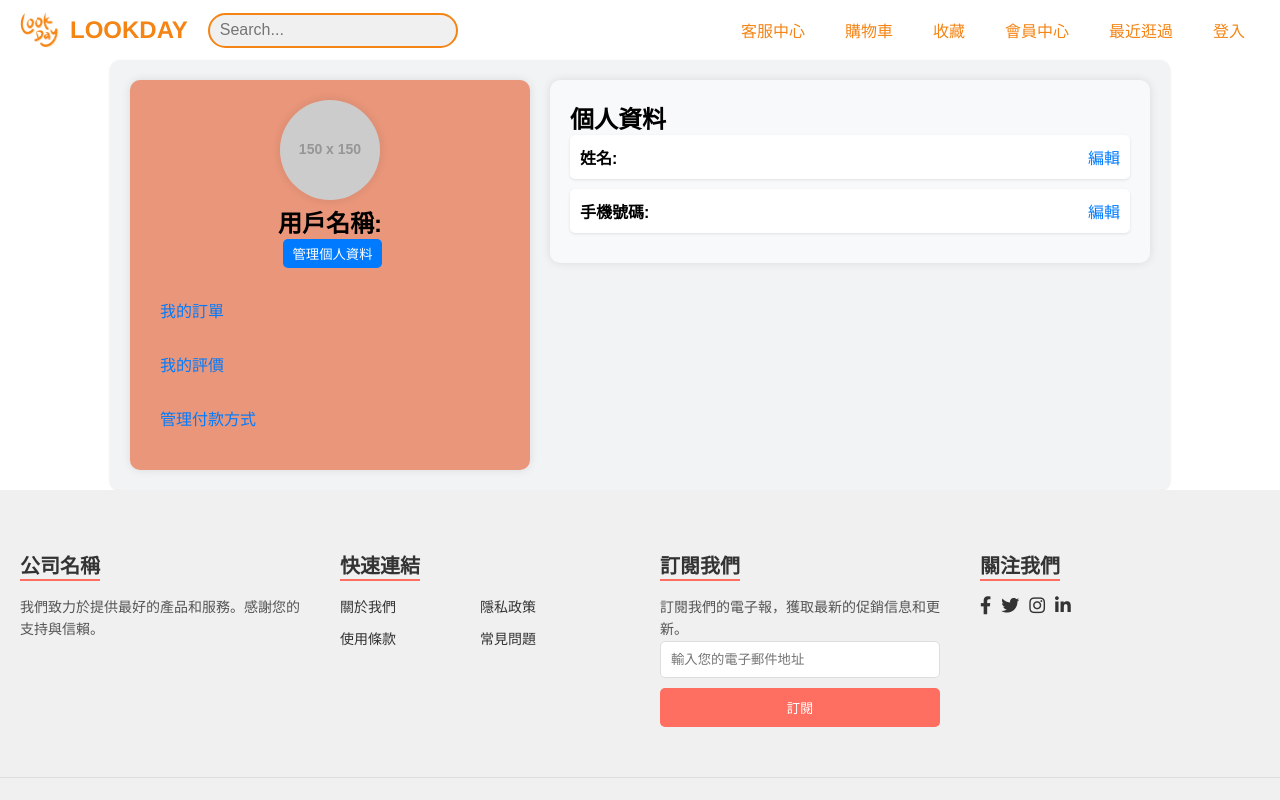
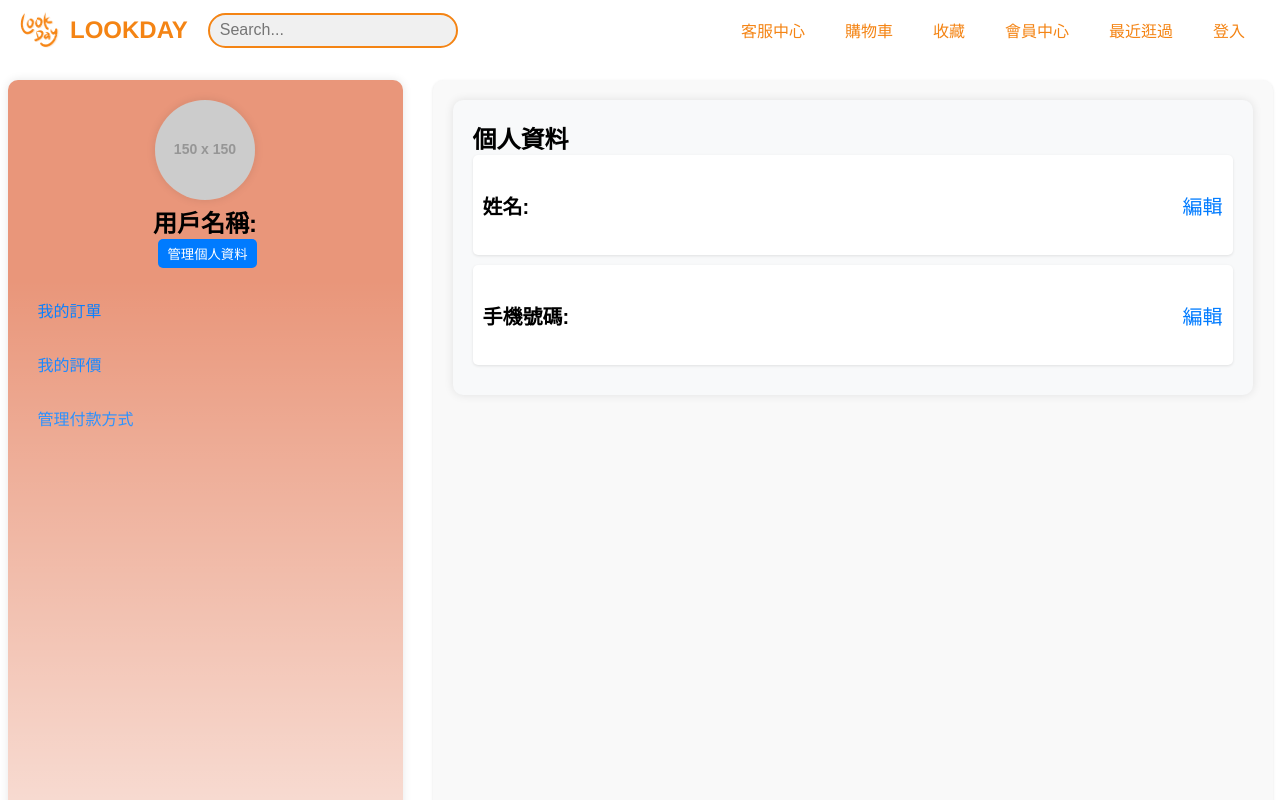
Before and after one commit to wei-aaaaaa/LKD_REE-main, a React (Vite) app: page /member in a window 1280 px wide. Built offline with nearby package versions, Linux system fonts and the light colour scheme; no server answers.

Commit message:
會員中心修改不爆閃

```diff
--- a/package.json
+++ b/package.json
@@ -23,6 +23,7 @@
     "react-range": "^1.8.14",
     "react-router-dom": "^6.23.1",
     "react-slick": "^0.30.2",
+    "react-transition-group": "^4.4.5",
     "slick-carousel": "^1.8.1"
   },
   "devDependencies": {
--- /dev/null
+++ b/src/componentsJSX/MemberCenter/AddReview.css
@@ -0,0 +1,28 @@
+.add-review-form {
+    display: flex;
+    flex-direction: column;
+    gap: 1rem;
+}
+
+.form-group {
+    display: flex;
+    align-items: center;
+    gap: 0.5rem;
+}
+
+label {
+    flex: 0 0 auto;
+}
+
+textarea {
+    flex: 1;
+    resize: none; /* 禁止縮放 */
+    height: 2rem; /* 調整為所需的高度 */
+    font-size: 16px;
+}
+
+input[type="number"] {
+    margin-top: 5px;
+    height: 2rem; /* 調整為所需的高度 */
+    font-size: 16px;
+}
--- a/src/componentsJSX/MemberCenter/AddReview.jsx
+++ b/src/componentsJSX/MemberCenter/AddReview.jsx
@@ -1,4 +1,5 @@
 import React, { useState, useEffect } from 'react';
+import './AddReview.css'; // 引入CSS文件
 
 const AddReview = ({ userId, activityId }) => {
     const [comment, setComment] = useState('');
@@ -44,6 +45,8 @@ const AddReview = ({ userId, activityId }) => {
             if (response.ok) {
                 setMessage('評論提交成功');
                 setHasReviewed(true); // 更新 hasReviewed 狀態
+                alert('評論提交成功'); // 彈出提示框
+                window.location.reload(); // 提交評論後重新整理頁面
             } else {
                 const data = await response.json();
                 console.error('Error response data:', data);
@@ -57,21 +60,20 @@ const AddReview = ({ userId, activityId }) => {
 
     return (
         <div className="add-review-form">
-{/*            <h2>新增評論</h2>*/}
             {hasReviewed ? (
                 <p>已評論</p>
             ) : (
                 <form onSubmit={handleSubmit}>
-                    <div>
-                        <label>評論:</label>
+                    <div className="form-group">
+                        <label>留下評論:</label>
                         <textarea
                             value={comment}
                             onChange={(e) => setComment(e.target.value)}
                             required
                         ></textarea>
                     </div>
-                    <div>
-                        <label>評分:</label>
+                    <div className="form-group">
+                        <label>評分分數:</label>
                         <input
                             type="number"
                             step="0.1" // 確保輸入步長為0.1
--- a/src/componentsJSX/MemberCenter/OrderList.css
+++ b/src/componentsJSX/MemberCenter/OrderList.css
@@ -1,12 +1,3 @@
-.user-profile {
-    width: 600px;
-    margin: 0 auto;
-    font-family: Arial, sans-serif;
-    background-color: #f8f9fa;
-    padding: 20px;
-    border-radius: 10px;
-    box-shadow: 0 0 10px rgba(0, 0, 0, 0.1);
-}
 
 .profile-header {
     display: flex;
@@ -74,6 +65,7 @@
         }
 
 .order-list {
+    width: 1000px;;
     padding: 20px;
     background-color: #f8f9fa;
     border-radius: 10px;
--- /dev/null
+++ b/src/componentsJSX/MemberCenter/Payment.jsx
@@ -0,0 +1,12 @@
+import React from 'react';
+
+const Payment = () => {
+    return (
+        <div className="payment">
+            <h2>付款方式</h2>
+            <p>目前無付款方式</p>
+        </div>
+    );
+};
+
+export default Payment;
--- a/src/componentsJSX/MemberCenter/Sidebar.css
+++ b/src/componentsJSX/MemberCenter/Sidebar.css
@@ -1,9 +1,23 @@
 .sidebar {
-    width: 400px;
+    width: 500px;
     background-color: darksalmon;
     padding: 20px;
     border-radius: 10px;
     box-shadow: 0 0 10px rgba(0, 0, 0, 0.1);
+    position: relative;
+    overflow: hidden;
+    height: 1000px;
+}
+
+.sidebar::after {
+    content: '';
+    position: absolute;
+    bottom: 0;
+    left: 0;
+    width: 500%;
+    height: 800px; /* 根據需要調整高度 */
+    background: linear-gradient(to bottom, rgba(255, 255, 255, 0), white);
+    pointer-events: none;
 }
 
 .profile {
@@ -11,7 +25,6 @@
     margin-bottom: 20px;
 }
 .profile button {
-
     margin-left: 5px;
     padding: 5px 10px;
     border: none;
@@ -19,9 +32,7 @@
     color: white;
     border-radius: 5px;
     cursor: pointer;
-
 }
-
 .profile button:hover {
     background-color: #0056b3;
 }
--- a/src/componentsJSX/MemberCenter/UserProfile.css
+++ b/src/componentsJSX/MemberCenter/UserProfile.css
@@ -1,5 +1,5 @@
 .user-profile {
-    width: 600px;
+    width: 800px;
     margin: 0 auto;
     font-family: Arial, sans-serif;
     background-color: #f8f9fa;
@@ -13,6 +13,7 @@
     justify-content: space-between;
     align-items: center;
     margin-bottom: 20px;
+
 }
 
     .profile-header img {
@@ -35,10 +36,13 @@
     background-color: #fff;
     border-radius: 5px;
     box-shadow: 0 1px 3px rgba(0, 0, 0, 0.1);
+    height: 100px; /* 設置欄位高度 */
+    font-size: 20px;
 }
 
     .profile-item span {
         font-weight: bold;
+
     }
 
     .profile-item a {
@@ -57,6 +61,7 @@
         padding: 5px;
         border: 1px solid #ced4da;
         border-radius: 5px;
+        font-size: 14px;
     }
 
     .profile-item button {
--- a/src/pages/Member.css
+++ b/src/pages/Member.css
@@ -1,18 +1,27 @@
+
 .member-center {
+    display: flex;
+    max-width: 1305px;
+    margin: auto;
+    padding: 20px;
+    background-color: white;
+    border-radius: 10px;
+    position: relative; /* 确保内容相对定位 */
+}
+
+
+
+.content {
+    flex: 1;
+    margin-left: 30px; /* 確保內容不會覆蓋 Sidebar */
     padding: 20px;
     background-color: #f9f9f9;
     border-radius: 10px;
-    display: flex;
-    max-width: 1200px;
-    margin: auto;
-    padding: 20px;
-    background-color: #f1f3f5;
     box-shadow: 0 1px 3px rgba(0, 0, 0, 0.1);
+    transition: all 0.3s ease; /* 添加過渡效果 */
+    min-height: 600px; /* 設置最小高度以防止縮小 */
 }
-.content {
-    flex: 1;
-    margin-left: 20px;
-}
+
 
 .member-center h1 {
     text-align: center;
@@ -49,3 +58,45 @@
 .member-actions button:hover {
     background-color: #0056b3;
 }
+
+.fade-enter {
+    opacity: 0;
+    transform: scale(0.9);
+}
+.fade-enter-active {
+    opacity: 1;
+    transform: scale(1);
+    transition: opacity 300ms, transform 300ms;
+}
+.fade-exit {
+    opacity: 1;
+    transform: scale(1);
+}
+.fade-exit-active {
+    opacity: 0;
+    transform: scale(0.9);
+    transition: opacity 300ms, transform 300ms;
+}
+
+.member-center {
+    display: flex;
+}
+
+.sidebar {
+    width: 200px;
+    position: fixed;
+}
+
+.payment {
+    text-align: center;
+    width: 800px; ;
+}
+
+.payment h2 {
+    margin-bottom: 10px;
+}
+
+.payment p {
+    font-size: 16px;
+    color: gray;
+}
--- a/src/pages/Member.jsx
+++ b/src/pages/Member.jsx
@@ -4,6 +4,7 @@ import Sidebar from '../componentsJSX/MemberCenter/Sidebar';
 import OrderList from '../componentsJSX/MemberCenter/OrderList';
 import UserProfile from '../componentsJSX/MemberCenter/UserProfile';
 import Myreviews from '../componentsJSX/MemberCenter/Myreviews';
+import Payment from '../componentsJSX/MemberCenter/Payment';
 
 const MemberCenter = () => {
     const userId = 17; // 假設你有一個用戶 ID
@@ -17,10 +18,20 @@ const MemberCenter = () => {
         <div className="member-center">
             <Sidebar onMenuItemClick={handleMenuItemClick} />
             <div className="content">
-                {activeComponent === 'orders' && <OrderList userId={userId} />}
-                {activeComponent === 'profile' && <UserProfile />}
-                {activeComponent === 'reviews' && <Myreviews />}
-                {/* 其他組件根據需要添加 */}
+                <div style={{ display: activeComponent === 'orders' ? 'block' : 'none' }}>
+                    <OrderList userId={userId} />
+                </div>
+                <div style={{ display: activeComponent === 'profile' ? 'block' : 'none' }}>
+                    <UserProfile />
+                </div>
+                <div style={{ display: activeComponent === 'reviews' ? 'block' : 'none' }}>
+                    <Myreviews />
+                </div>
+
+                <div style={{ display: activeComponent === 'payment' ? 'block' : 'none' }}>
+                    <Payment />
+                </div>
+
             </div>
         </div>
     );
```
Also changed, not shown: src/componentsJSX/MemberCenter/Payment.css (added), 1 other file (tests, documents, lock files or other folders). Lines whose indentation alone changed are shown as unchanged.
